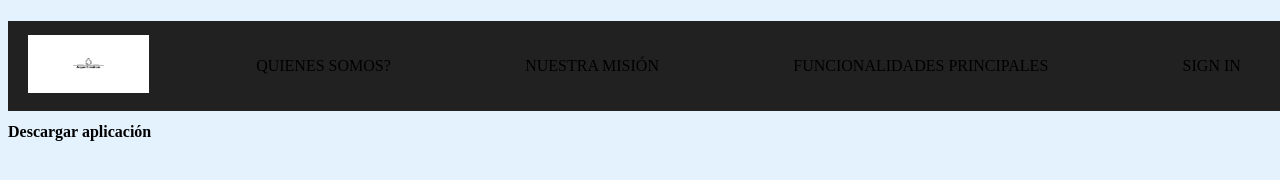
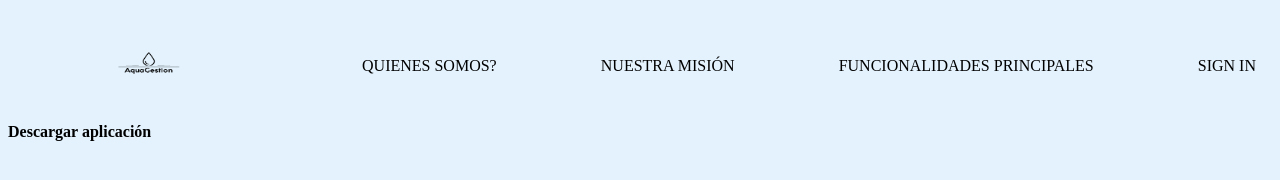
Before and after one commit to mata152dor55/AquaGestion, a website: page index.html in a window 1280 px wide. Drawn offline with Linux system fonts and the light colour scheme.

Commit message:
Página principal, background y primeros avences del topheader

```diff
--- a/index.html
+++ b/index.html
@@ -11,9 +11,9 @@
     <nav class="topheader">
       <a href="" class="logo">
         <img
-          height="58"
-          width="121"
-          src="img_AquaGestion/icons_aqua_page-0001.jpg"
+          height="116"
+          width="242"
+          src="img_AquaGestion/icons_aqua_page-0001-removebg-preview.png"
           alt=""
         />
       </a>
--- a/styles.css
+++ b/styles.css
@@ -15,7 +15,7 @@ body {
 
 .topheader {
   position: fixed;
-  background-color: #212121;
+  background-color: #e3f2fd;
   width: 100%;
   height: 90px;
   z-index: 100;
@@ -44,3 +44,7 @@ body {
   color: gray;
   text-decoration: underline;
 }
+
+h2 {
+  color: #000000;
+}
```
Also changed, not shown: img_AquaGestion/icons_aqua_page-0001-removebg-preview.png (added), img_AquaGestion/icons_aqua_page-0001.jpg (deleted).
